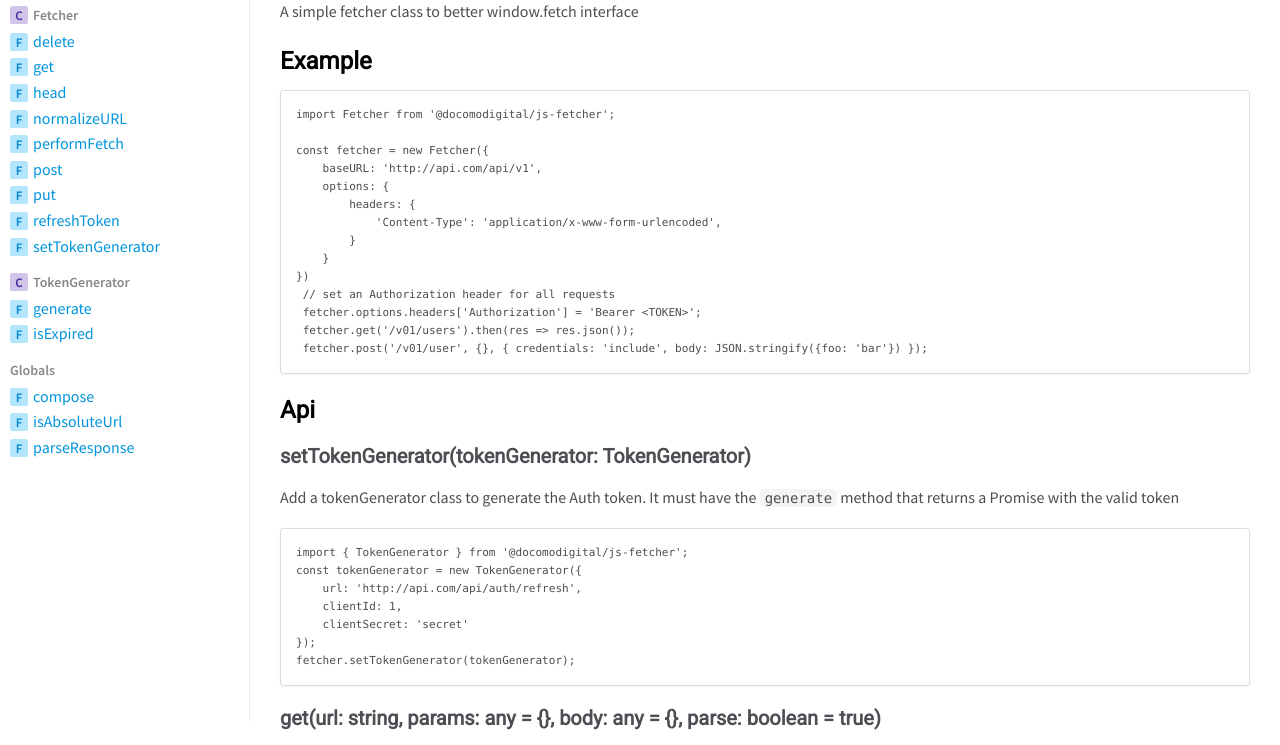
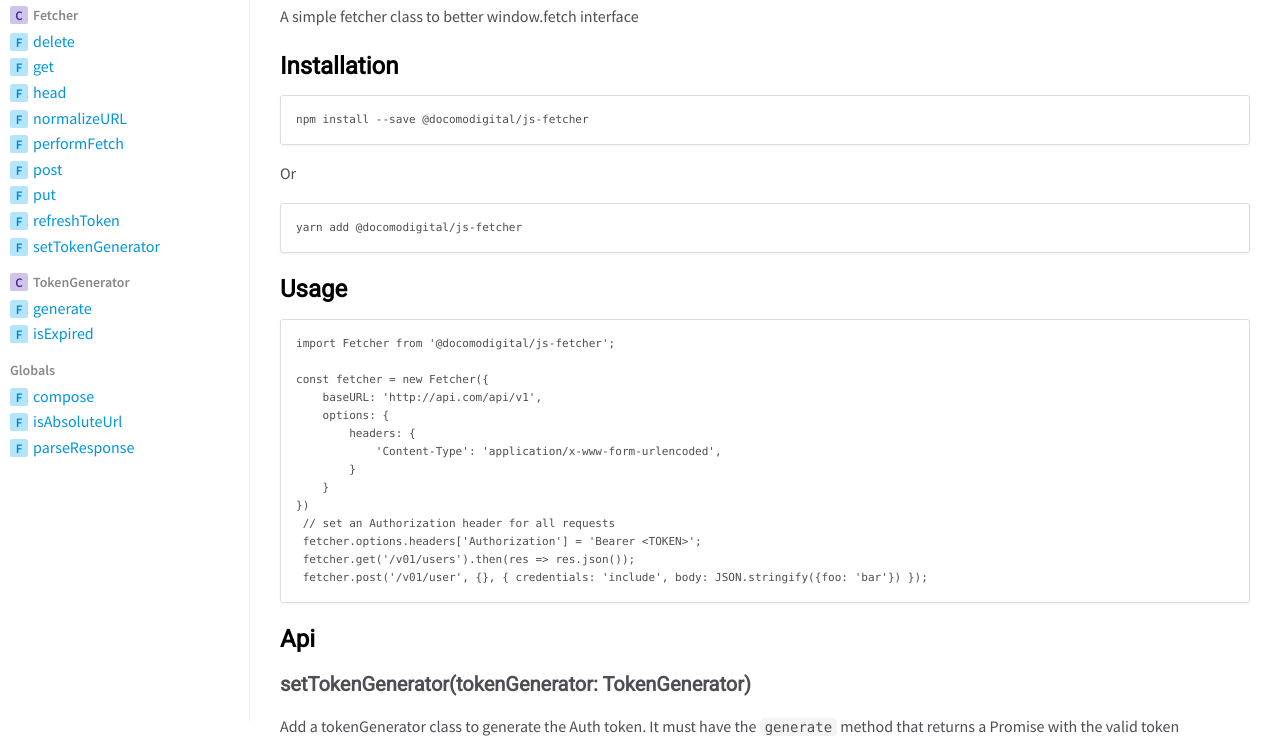
Before and after one commit to DVS-devtools/js-fetcher, a website built with Parcel: page docs/0.1.0/index.html in a window 1280 px wide. Shown: the part 79-824 px from the top of the page. Built offline with nearby package versions, Linux system fonts and the light colour scheme.

Commit message:
updated docs

```diff
--- a/docs/0.1.0/index.html
+++ b/docs/0.1.0/index.html
@@ -48,8 +48,9 @@
 
 
     <section class="readme">
-        <article><h2>js-fetcher</h2><p>A simple fetcher class to better window.fetch interface</p>
-<h3>Example</h3><pre class="prettyprint source lang-javascript"><code>import Fetcher from '@docomodigital/js-fetcher';
+        <article><h1>js-fetcher</h1><p>A simple fetcher class to better window.fetch interface</p>
+<h3>Installation</h3><pre class="prettyprint source lang-bash"><code>npm install --save @docomodigital/js-fetcher</code></pre><p>Or</p>
+<pre class="prettyprint source lang-bash"><code>yarn add @docomodigital/js-fetcher</code></pre><h3>Usage</h3><pre class="prettyprint source lang-javascript"><code>import Fetcher from '@docomodigital/js-fetcher';
 
 const fetcher = new Fetcher({
     baseURL: 'http://api.com/api/v1',
@@ -104,7 +105,7 @@
 <br class="clear">
 
 <footer>
-    Generated by <a href="https://github.com/jsdoc3/jsdoc">JSDoc 3.5.5</a> on Thu Oct 11 2018 15:55:21 GMT+0200 (CEST) using the Minami theme.
+    Generated by <a href="https://github.com/jsdoc3/jsdoc">JSDoc 3.5.5</a> on Thu Oct 11 2018 16:04:51 GMT+0200 (CEST) using the Minami theme.
 </footer>
 
 <script>prettyPrint();</script>
```
Also changed, not shown: docs/0.1.0/Fetcher.html (+1 -1 lines), docs/0.1.0/Fetcher_index.js.html (+1 -1 lines), docs/0.1.0/TokenGenerator.html (+1 -1 lines), docs/0.1.0/TokenGenerator_index.js.html (+1 -1 lines), docs/0.1.0/global.html (+1 -1 lines), docs/0.1.0/utils_index.js.html (+1 -1 lines).
